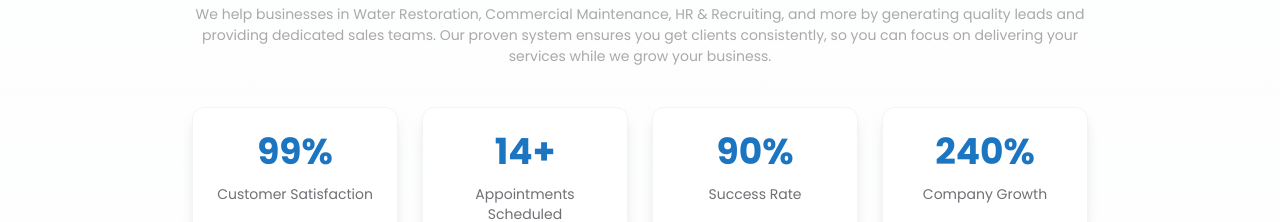
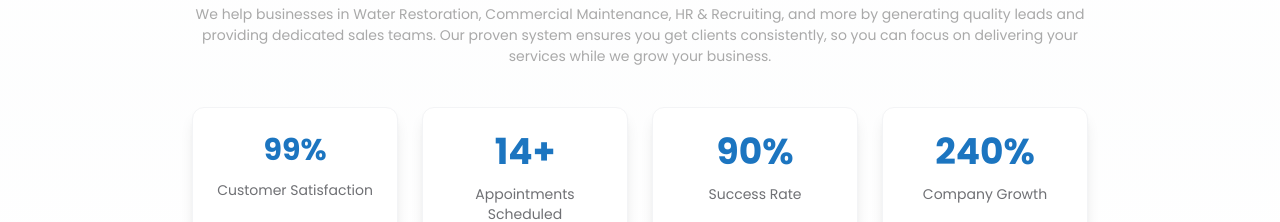
Before and after one commit to Sharmeen-Rauf/escabiz, a Next.js app: page / in a window 1280 px wide. Shown: the part 4320-4542 px from the top of the page. Built offline with nearby package versions, Linux system fonts and the light colour scheme.

Commit message:
Update Home page: correct font size class for customer satisfaction metric to enhance visual consistency.

```diff
--- a/src/app/page.tsx
+++ b/src/app/page.tsx
@@ -1202,7 +1202,7 @@ export default function Home() {
               <div className="grid grid-cols-1 md:grid-cols-2 lg:grid-cols-4 gap-6 relative">
                 {/* Card 1: Customer Satisfaction - White Background */}
                 <div className="relative z-10 text-center bg-white rounded-xl p-6 border border-gray-100 shadow-lg hover:shadow-xl transition-all duration-300">
-                  <div className="text-3xl md:text-4xl font-bold text-[#1c75c0] mb-3">
+                  <div className="text-3xl md:text-a4xl font-bold text-[#1c75c0] mb-3">
                     {customerSatisfaction}%
                   </div>
                   <h5 className="text-xs md:text-sm font-normal text-[#6f7074]">Customer Satisfaction</h5>
```
